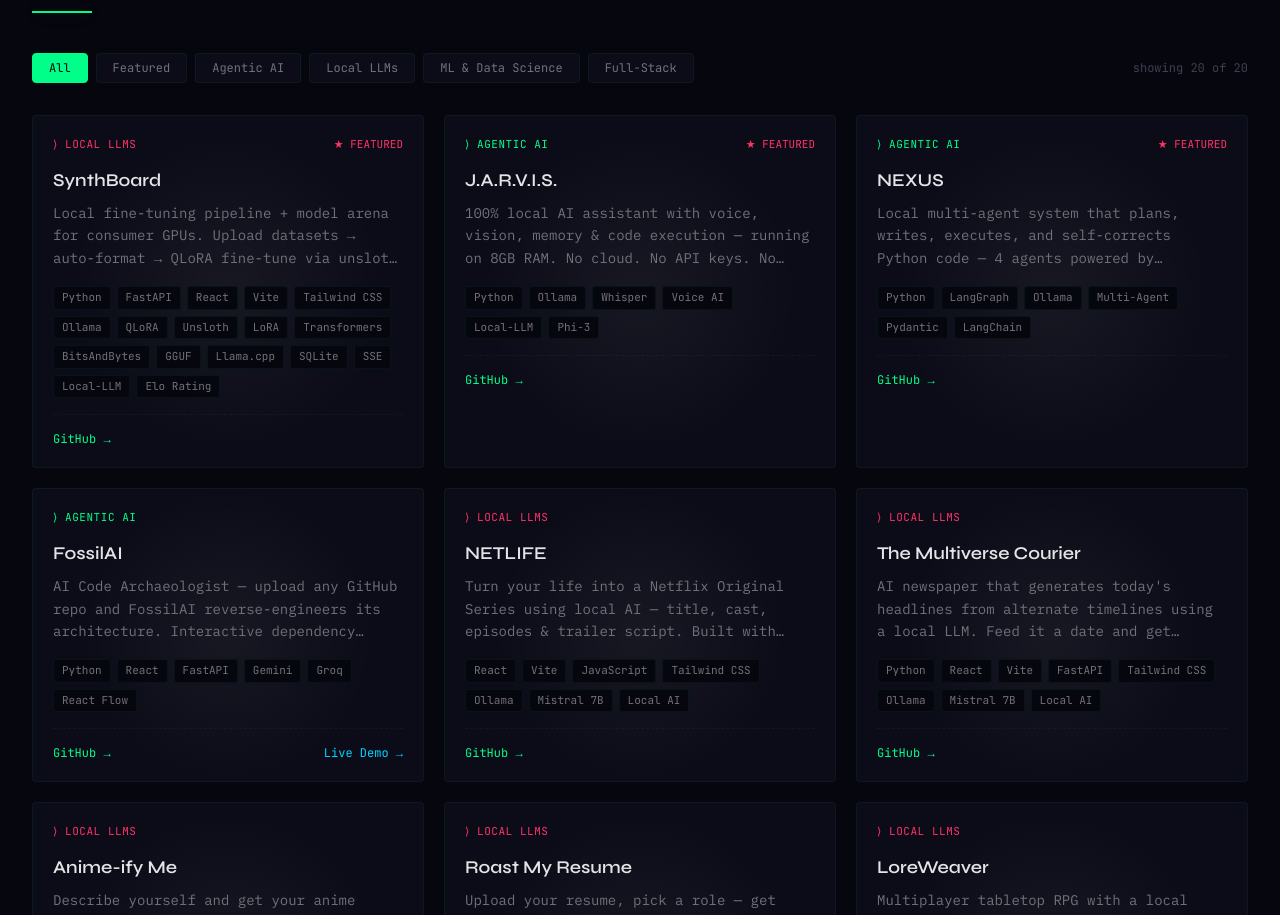
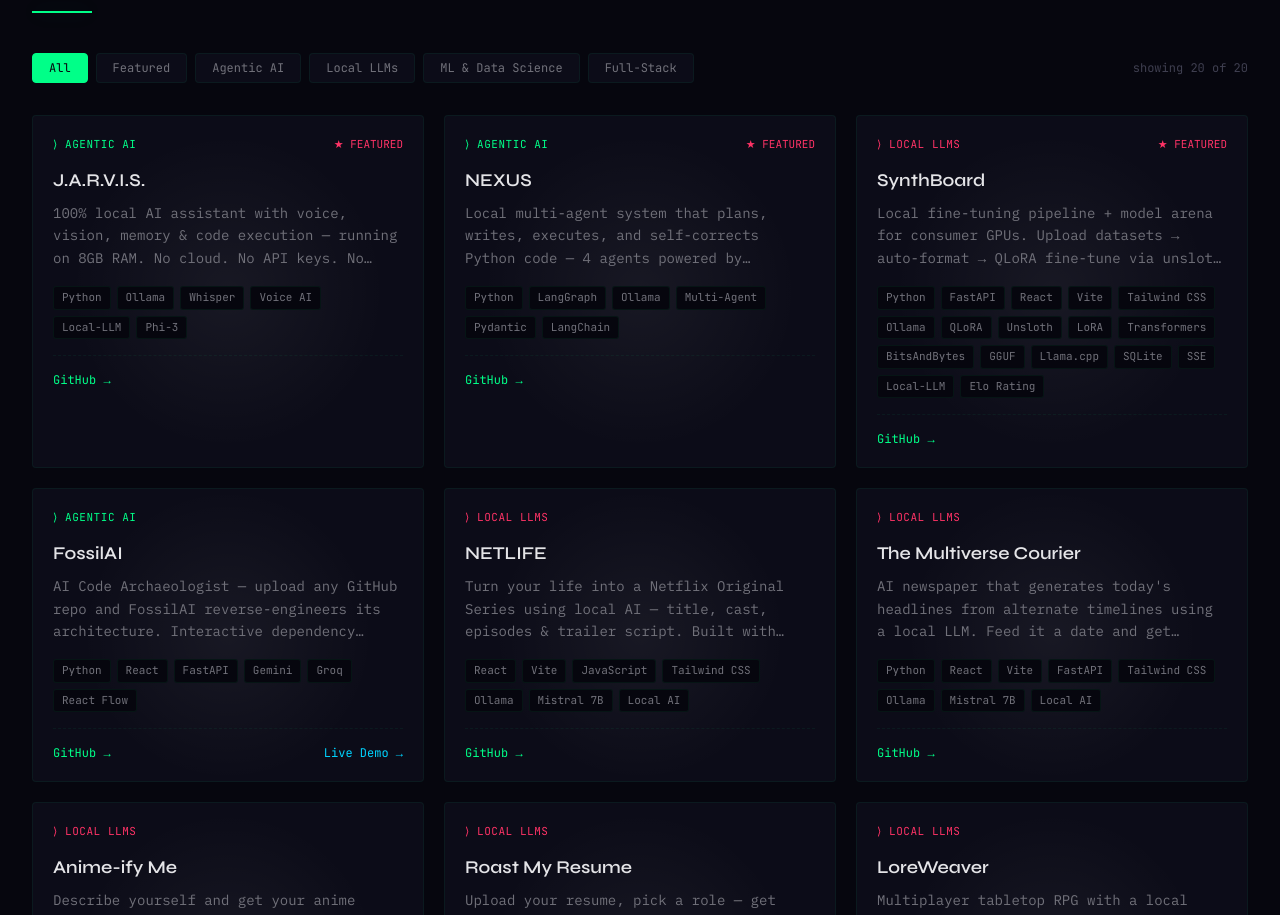
Before and after one commit to Swapnil-bo/Portfolio, a React (Vite) app: page / in a window 1280 px wide. Shown: the part 1837-2752 px from the top of the page. Built offline with nearby package versions, Linux system fonts and the light colour scheme.

Commit message:
feat: reorder JARVIS and NEXUS to first and second position
Co-Authored-By: Claude Opus 4.6 <noreply@anthropic.com>

```diff
--- a/src/data/projects.js
+++ b/src/data/projects.js
@@ -1,13 +1,4 @@
 export const projects = [
-  {
-    name: "SynthBoard",
-    desc: "Local fine-tuning pipeline + model arena for consumer GPUs. Upload datasets → auto-format → QLoRA fine-tune via unsloth → export to GGUF → compare against base models in a blind side-by-side arena with Elo ratings. Built for RTX 3050 6GB.",
-    tags: ["Python", "FastAPI", "React", "Vite", "Tailwind CSS", "Ollama", "QLoRA", "Unsloth", "LoRA", "Transformers", "BitsAndBytes", "GGUF", "Llama.cpp", "SQLite", "SSE", "Local-LLM", "Elo Rating"],
-    category: "Local LLMs",
-    featured: true,
-    github: "https://github.com/Swapnil-bo/SynthBoard",
-    demo: null
-  },
   {
     name: "J.A.R.V.I.S.",
     desc: "100% local AI assistant with voice, vision, memory & code execution — running on 8GB RAM. No cloud. No API keys. No excuses.",
@@ -24,6 +15,15 @@ export const projects = [
     category: "Agentic AI",
     featured: true,
     github: "https://github.com/Swapnil-bo/NEXUS",
+    demo: null
+  },
+  {
+    name: "SynthBoard",
+    desc: "Local fine-tuning pipeline + model arena for consumer GPUs. Upload datasets → auto-format → QLoRA fine-tune via unsloth → export to GGUF → compare against base models in a blind side-by-side arena with Elo ratings. Built for RTX 3050 6GB.",
+    tags: ["Python", "FastAPI", "React", "Vite", "Tailwind CSS", "Ollama", "QLoRA", "Unsloth", "LoRA", "Transformers", "BitsAndBytes", "GGUF", "Llama.cpp", "SQLite", "SSE", "Local-LLM", "Elo Rating"],
+    category: "Local LLMs",
+    featured: true,
+    github: "https://github.com/Swapnil-bo/SynthBoard",
     demo: null
   },
   {
```
